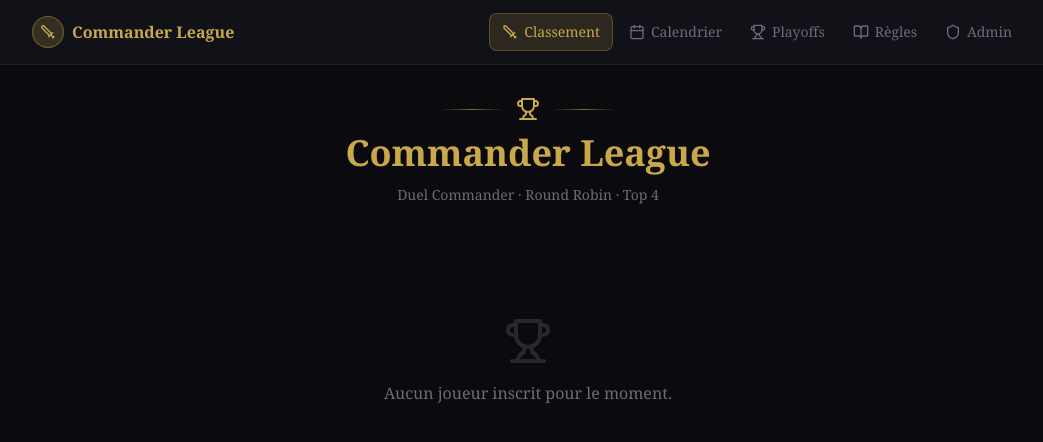
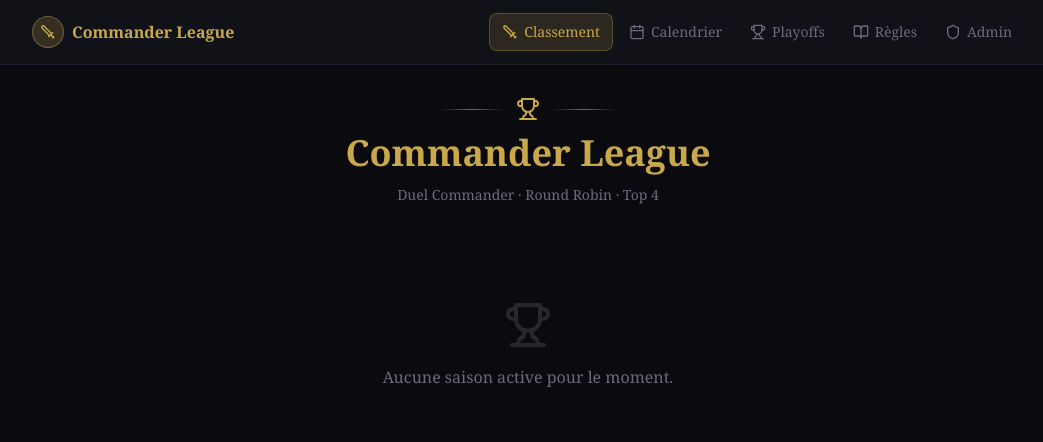
Before and after one commit to AlexandreTual/dc-league, a Next.js app: page / in a window 1280 px wide. Shown: the top 442 px of the page, without its empty margins (112-1155 px from the left). Built offline with nearby package versions, Linux system fonts and the light colour scheme; no server answers; the database is empty.

Commit message:
feat: home page shows active league name and deck tooltips

```diff
--- a/app/page.tsx
+++ b/app/page.tsx
@@ -1,20 +1,28 @@
 import { computeLeaderboard } from '@/lib/leaderboard'
 import { listPlayers, listCompletedMatches, countMatches } from '@/lib/db'
+import { getActiveLeague, listLeaguePlayers } from '@/lib/db-leagues'
 import LeaderboardTable from '@/components/LeaderboardTable'
 import { Sword, Trophy } from 'lucide-react'
 
 export const revalidate = 0
 
 export default async function HomePage() {
+  const { data: league } = getActiveLeague()
   const { data: players } = listPlayers()
-  const { data: completedMatches } = listCompletedMatches()
-  const { data: totalMatchCount } = countMatches()
+  const { data: completedMatches } = league ? listCompletedMatches(league.id) : { data: [] }
+  const { data: totalMatchCount } = league ? countMatches(league.id) : { data: 0 }
+  const { data: leaguePlayers } = league ? listLeaguePlayers(league.id) : { data: [] }
 
   const leaderboard = computeLeaderboard(players ?? [], completedMatches ?? [])
+  const deckMap = new Map((leaguePlayers ?? []).map((lp) => [lp.player_id, lp]))
+  const leaderboardWithDecks = leaderboard.map((p) => ({
+    ...p,
+    moxfield_url: deckMap.get(p.id)?.moxfield_url ?? null,
+    commander_image_url: deckMap.get(p.id)?.commander_image_url ?? null,
+  }))
 
   return (
     <div className="space-y-8">
-      {/* Header */}
       <div className="text-center space-y-3">
         <div className="flex items-center justify-center gap-3">
           <div className="gold-divider w-16" />
@@ -24,9 +32,10 @@ export default async function HomePage() {
         <h1 className="font-fantasy text-3xl md:text-4xl font-bold text-dc-gold">
           Commander League
         </h1>
-        <p className="text-dc-muted text-sm">Duel Commander · Round Robin · Top 4</p>
+        <p className="text-dc-muted text-sm">
+          {league ? `${league.name} · ` : ''}Duel Commander · Round Robin · Top 4
+        </p>
 
-        {/* Progress */}
         {(totalMatchCount ?? 0) > 0 && (
           <div className="inline-flex items-center gap-2 bg-dc-surface border border-dc-border rounded-full px-4 py-1.5 text-sm">
             <Sword className="w-3.5 h-3.5 text-dc-gold" />
@@ -38,11 +47,17 @@ export default async function HomePage() {
         )}
       </div>
 
-      {/* Leaderboard */}
-      <LeaderboardTable
-        players={leaderboard}
-        totalPlayers={players?.length ?? 0}
-      />
+      {!league ? (
+        <div className="text-center py-16 text-dc-muted">
+          <Trophy className="w-12 h-12 mx-auto mb-4 opacity-30" />
+          <p>Aucune saison active pour le moment.</p>
+        </div>
+      ) : (
+        <LeaderboardTable
+          players={leaderboardWithDecks}
+          totalPlayers={players?.length ?? 0}
+        />
+      )}
     </div>
   )
 }
```
